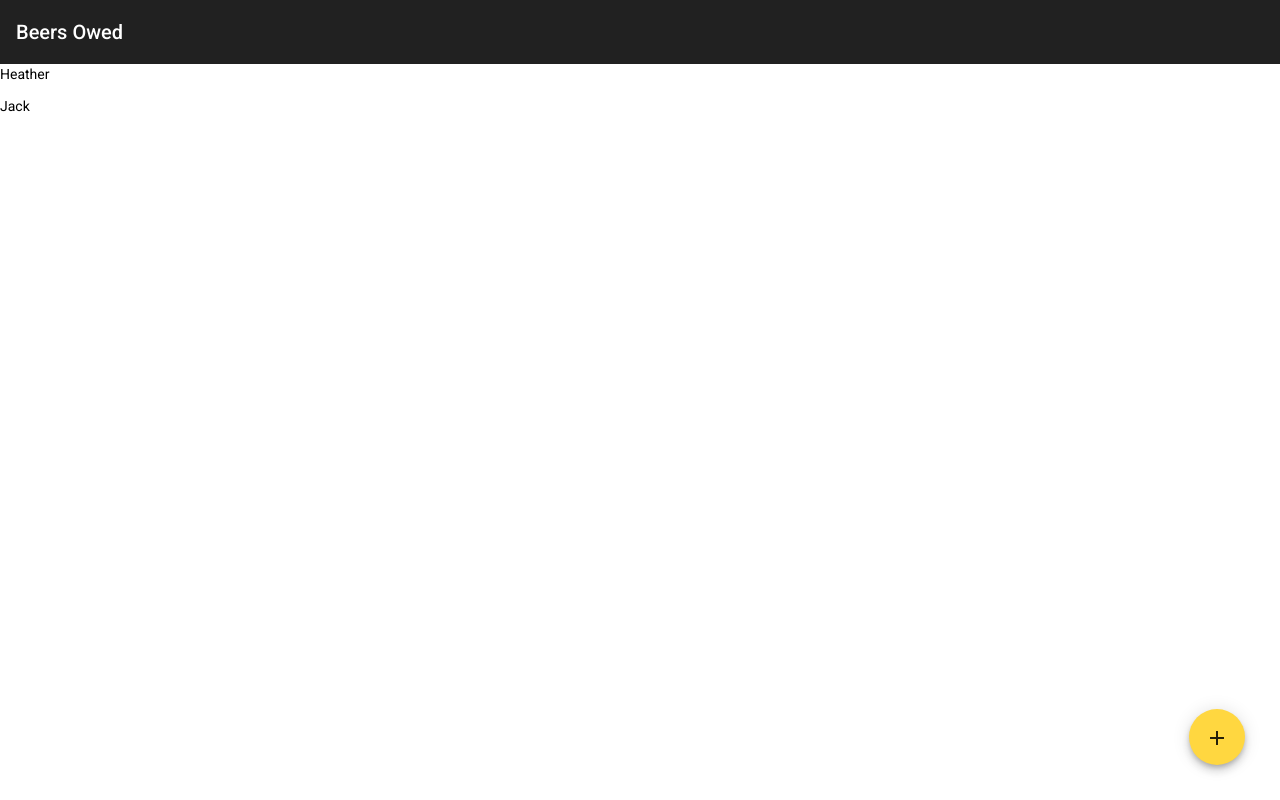
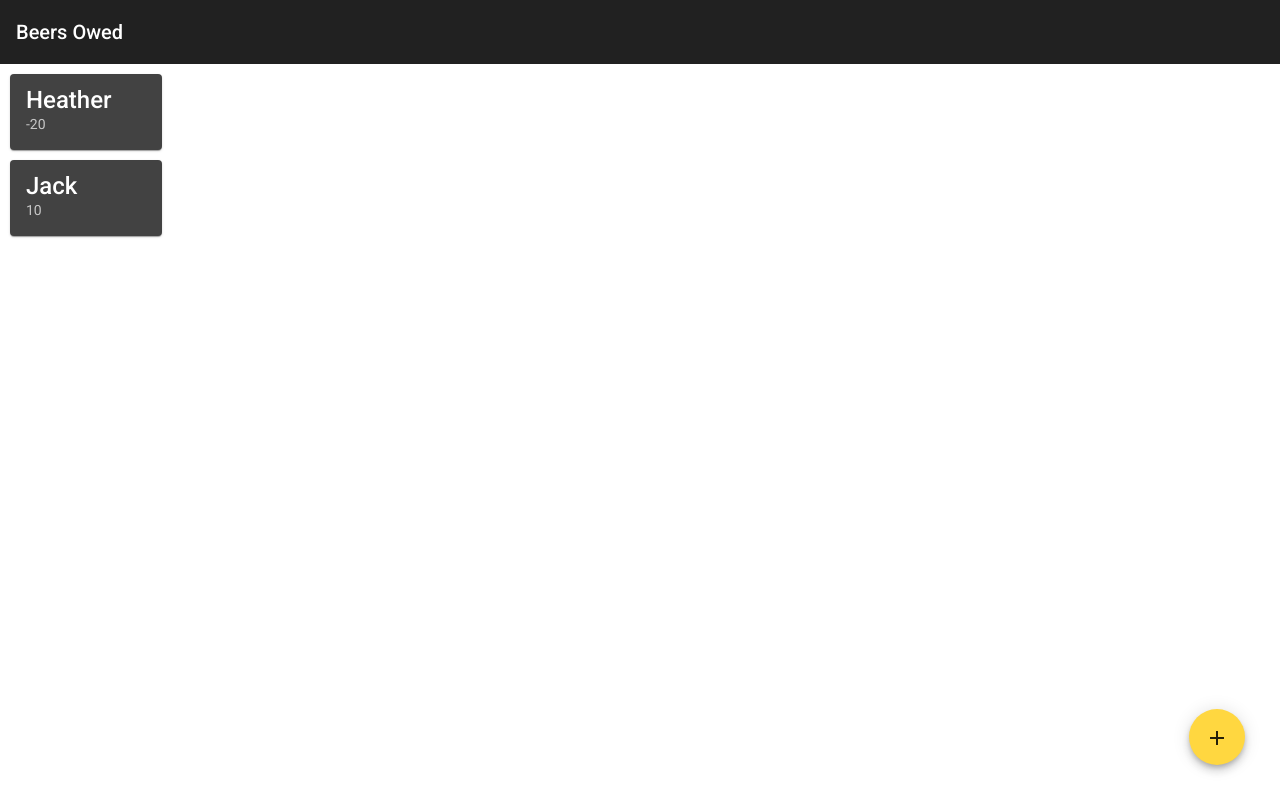
Before and after one commit to Napear/BeersOwed, an Angular app: page / in a window 1280 px wide. Built offline with nearby package versions, Linux system fonts and the light colour scheme.

Commit message:
basic friend card styling

```diff
--- a/src/app/friend-dash/friend-card.component.html
+++ b/src/app/friend-dash/friend-card.component.html
@@ -1 +1,4 @@
-<p>{{friend.firstName}}</p>
+<mat-card class="friend-card">
+  <mat-card-title>{{friend.firstName}}</mat-card-title>
+  <mat-card-subtitle>{{friend.beersOwed}}</mat-card-subtitle>
+</mat-card>
--- a/src/app/friend-dash/friend-card.component.ts
+++ b/src/app/friend-dash/friend-card.component.ts
@@ -5,6 +5,10 @@ import { Friend } from '../shared/friend.model';
   selector: 'beers-friend-card',
   templateUrl: './friend-card.component.html',
   styles: [
+    `.friend-card {
+        max-width: 120px;
+        margin: 10px
+    }`
   ],
 })
 export class FriendCardComponent implements OnInit {
--- a/src/app/friend-dash/friend-dash.module.ts
+++ b/src/app/friend-dash/friend-dash.module.ts
@@ -4,6 +4,7 @@ import { FriendDashComponent } from './friend-dash.component';
 import {MatIconModule} from '@angular/material/icon';
 import {MatButtonModule} from '@angular/material/button';
 import { FriendCardComponent } from './friend-card.component';
+import {MatCardModule} from '@angular/material/card';
 
 
 @NgModule({
@@ -11,7 +12,8 @@ import { FriendCardComponent } from './friend-card.component';
   imports: [
     CommonModule,
     MatIconModule,
-    MatButtonModule
+    MatButtonModule,
+    MatCardModule
   ],
   exports: [
     FriendDashComponent
```
